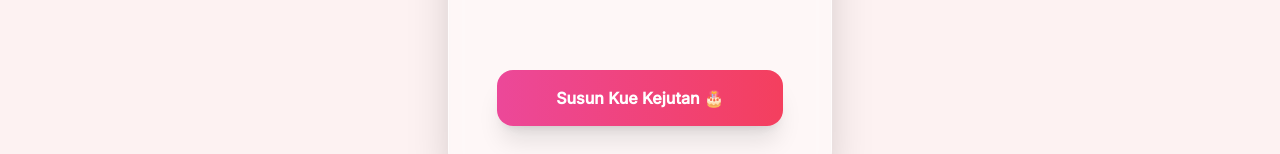
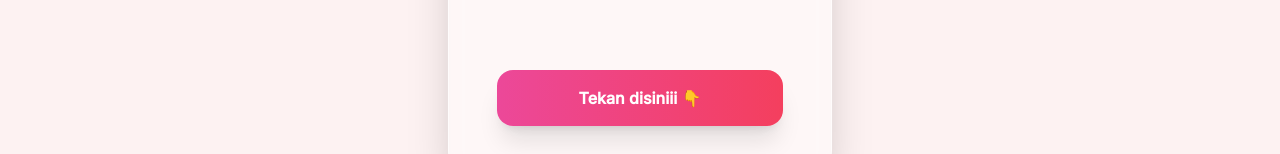
Before and after one commit to Araani27/ultah_mamah, a plain HTML site: page index.html in a window 1280 px wide. Shown: the part 452-606 px from the top of the page. Drawn offline with nearby package versions, Linux system fonts and the light colour scheme; a web font is replaced by a local one.

Commit message:
Update index.html

```diff
--- a/index.html
+++ b/index.html
@@ -67,7 +67,7 @@
                 </div>
 
                 <button onclick="buildCake()" id="btn-build" class="w-full bg-gradient-to-r from-pink-500 to-rose-500 text-white py-4 rounded-2xl shadow-xl font-bold transition transform active:scale-95">
-                    Susun Kue Kejutan 🎂
+                    Tekan disiniii 👇
                 </button>
 
                 <div id="swipe-instruction" class="hidden animate-pulse mt-6 text-pink-500 font-semibold flex items-center justify-center gap-2">
```
